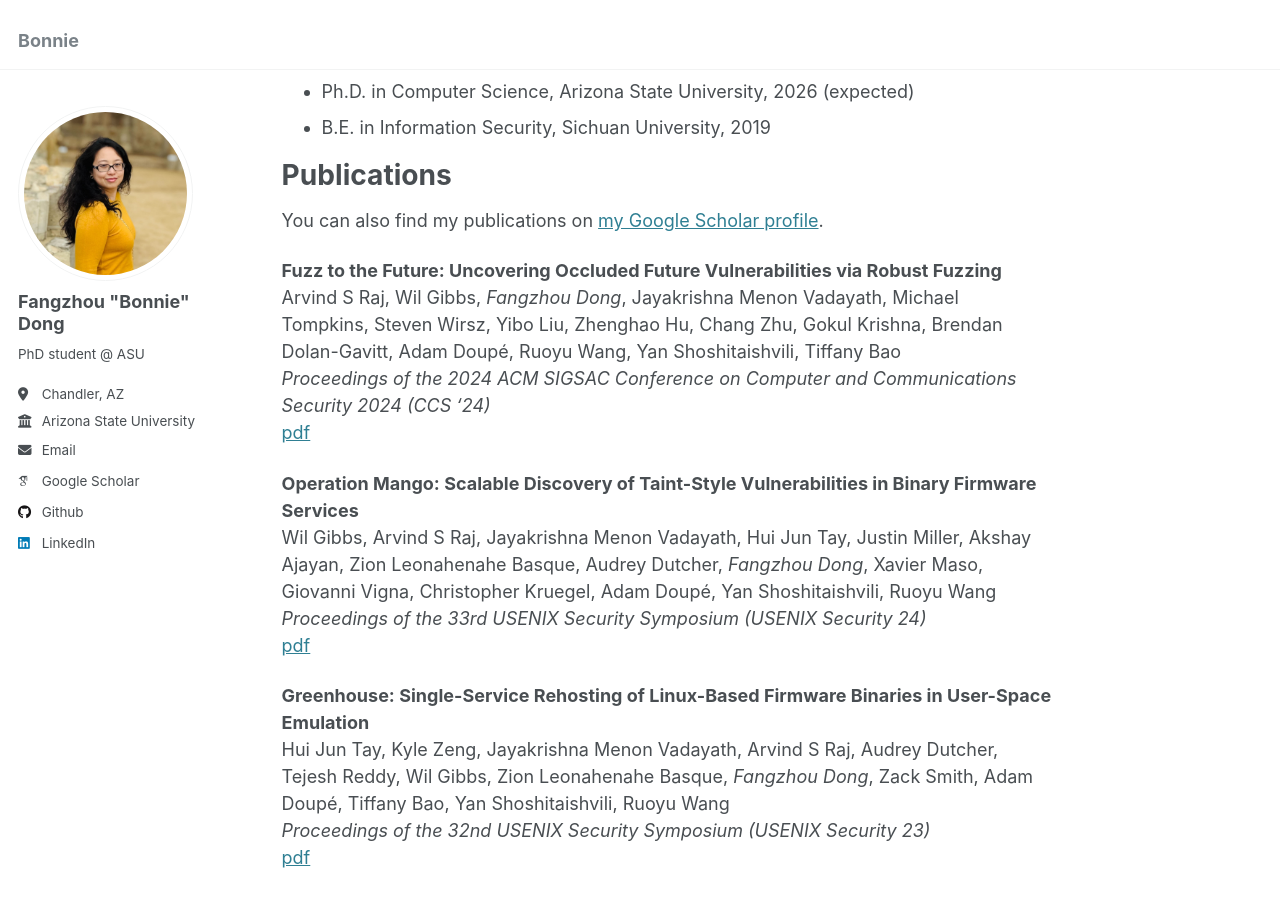
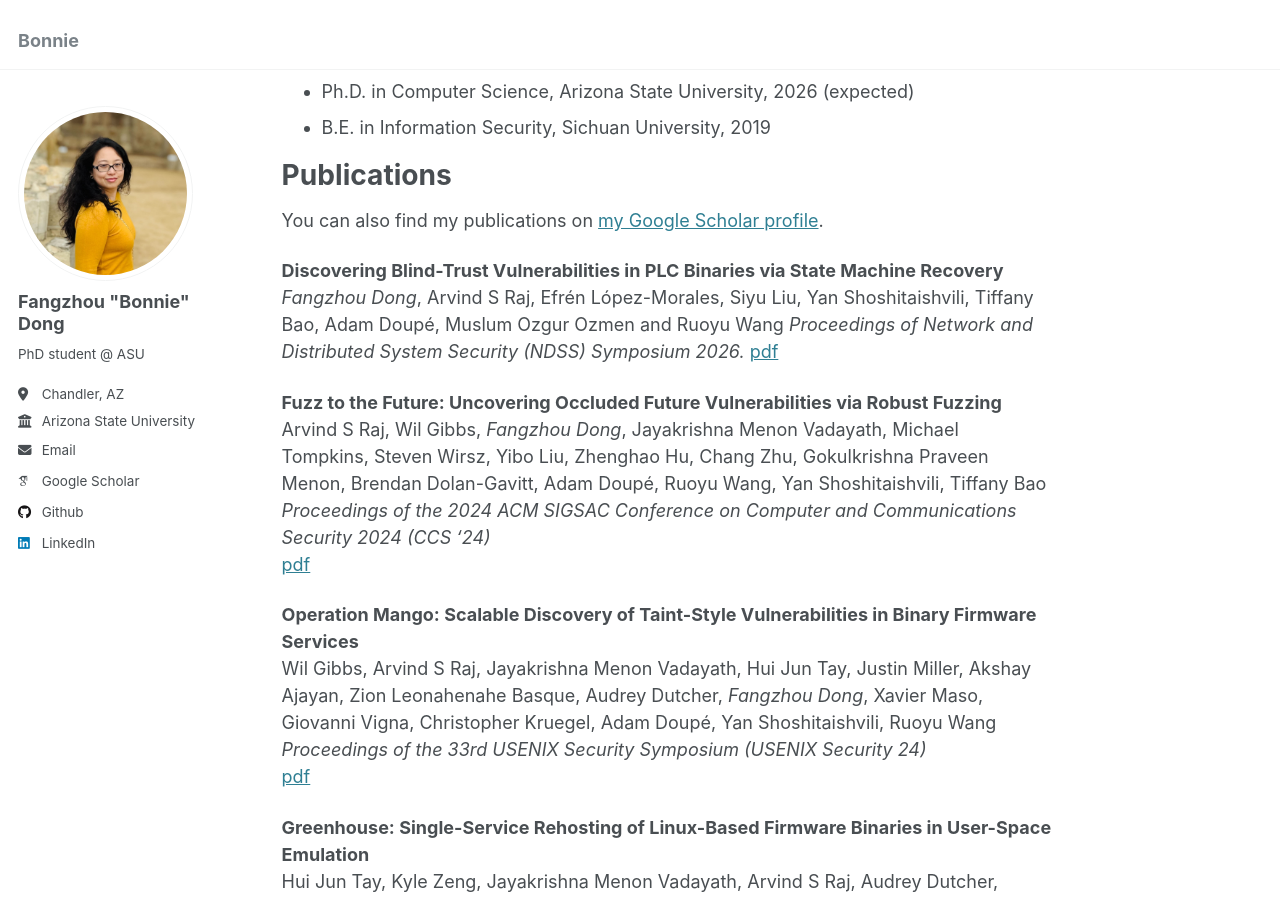
Before and after one commit to Bonnie1256/Bonnie1256.github.io, a Jekyll site: the page built from _pages/about.md, in a window 1280 px wide and 900 px high, scrolled down 354 px. Built offline with Jekyll 4.4.1, drawn with Linux system fonts in a browser that asks for light colours; some web fonts are replaced.

Commit message:
add taveren

```diff
--- a/_config.yml
+++ b/_config.yml
@@ -28,7 +28,7 @@ author:
   location         : "Chandler, AZ"
   employer         : "Arizona State University"
   uri              : # URL
-  email            : "fdong12@asu.edu"
+  email            : "bonniedong@asu.edu"
 
   # Academic websites
   arxiv            : # URL - Update with the correct link to your profile
--- a/_pages/about.md
+++ b/_pages/about.md
@@ -11,7 +11,7 @@ I am a PhD student at [Arizona State University](https://www.asu.edu/).
 
 I currently work at [SEFCOM](https://sefcom.asu.edu/) with [Dr. Fish Wang](https://ruoyuwang.me/) who is my primary advisor. I also closely work with [Dr. Adam Doupé](https://adamdoupe.com/), [Dr. Yan Shoshitaishvili](https://yancomm.net/) and [Dr. Tiffany Bao](https://www.tiffanybao.com/). My research interests are in system security, program analysis, with an emphasis on binary analysis and program abstraction.
 
-My resumé is available [here](/files/cv-BonnieDong.pdf).
+My resumé is available [here](/files/resume_Bonnie_Dong-general.pdf).
 
 
 Education
@@ -23,8 +23,13 @@ Publications
 ======
 You can also find my publications on [my Google Scholar profile](https://scholar.google.com/citations?hl=en&user=Vxid0mgAAAAJ&view_op=list_works&sortby=pubdate).
 
+**Discovering Blind-Trust Vulnerabilities in PLC Binaries via State Machine Recovery**
+*Fangzhou Dong*, Arvind S Raj, Efrén López-Morales, Siyu Liu, Yan Shoshitaishvili, Tiffany Bao, Adam Doupé, Muslum Ozgur Ozmen and Ruoyu Wang
+*Proceedings of Network and Distributed System Security (NDSS) Symposium 2026.*
+[pdf](/files/taveren.pdf)
+
 **Fuzz to the Future: Uncovering Occluded Future Vulnerabilities via Robust Fuzzing**
-Arvind S Raj, Wil Gibbs, *Fangzhou Dong*, Jayakrishna Menon Vadayath, Michael Tompkins, Steven Wirsz, Yibo Liu, Zhenghao Hu, Chang Zhu, Gokul Krishna, Brendan Dolan-Gavitt, Adam Doupé, Ruoyu Wang, Yan Shoshitaishvili, Tiffany Bao
+Arvind S Raj, Wil Gibbs, *Fangzhou Dong*, Jayakrishna Menon Vadayath, Michael Tompkins, Steven Wirsz, Yibo Liu, Zhenghao Hu, Chang Zhu, Gokulkrishna Praveen Menon, Brendan Dolan-Gavitt, Adam Doupé, Ruoyu Wang, Yan Shoshitaishvili, Tiffany Bao
 *Proceedings of the 2024 ACM SIGSAC Conference on Computer and Communications Security 2024 (CCS ‘24)*
 [pdf](/files/flakjack.pdf)
 
```
Also changed, not shown: 3 other files.
